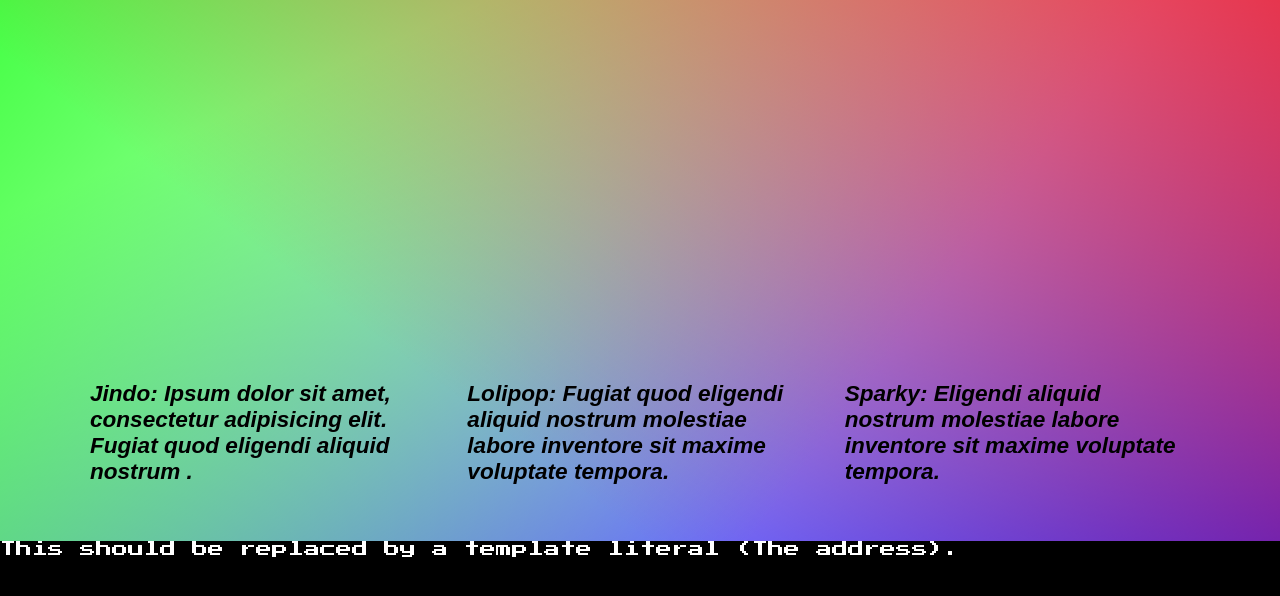
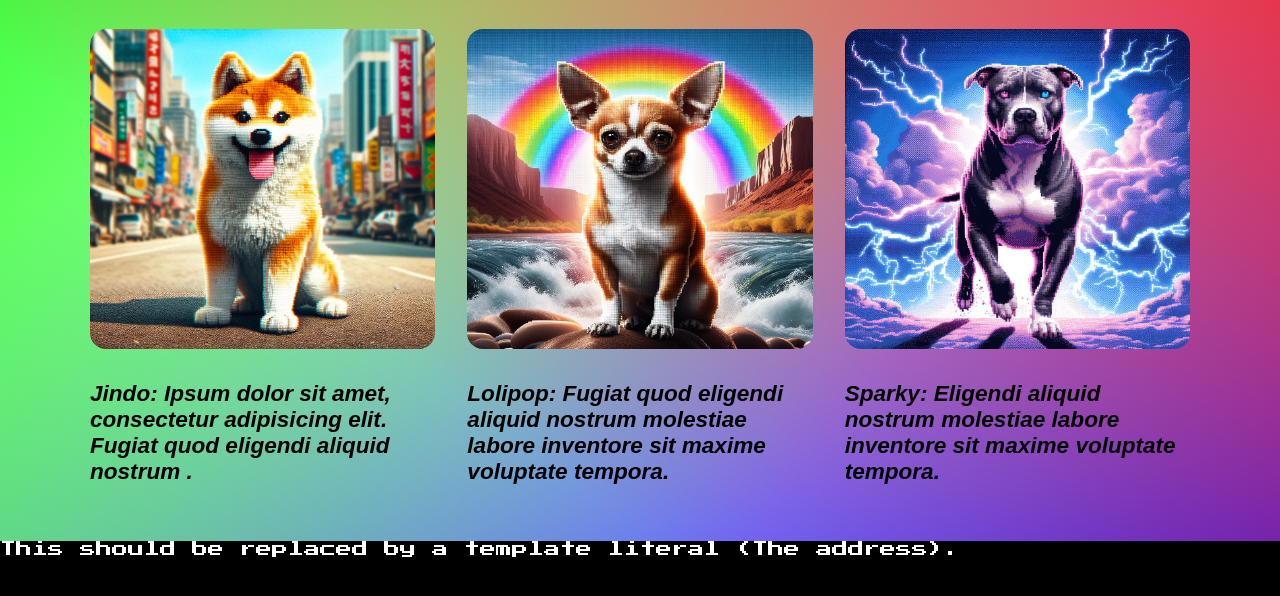
Before and after one commit to tmarc007/Pet_Salon, a plain HTML site: page styles/index.html in a window 1280 px wide. Shown: the part 234-830 px from the top of the page. Drawn offline with Linux system fonts and the light colour scheme; a web font is replaced by a local one.

Commit message:
Pet Salon_104.1v2

```diff
--- a/styles/index.html
+++ b/styles/index.html
@@ -34,15 +34,15 @@
             </div>
             <div class="welcome-section">
                 <div class="welcome-card">
-                    <img src="./img/Jindo.jpeg" alt="">
+                    <img src="/img/Jindo.jpeg" alt="">
                     <h5 class="text-welcome">Jindo: Ipsum dolor sit amet, consectetur adipisicing elit. Fugiat quod eligendi aliquid nostrum .</h5>
                 </div>
                 <div class="welcome-card">
-                    <img src="./img/Lolipop.jpeg" alt="">
+                    <img src="/img/Lolipop.jpeg" alt="">
                     <h5>Lolipop: Fugiat quod eligendi aliquid nostrum molestiae labore inventore sit maxime voluptate tempora.</h5>
                 </div>
                 <div class="welcome-card">
-                    <img src="./img/Sparky.jpeg" alt="">
+                    <img src="/img/Sparky.jpeg" alt="">
                     <h5>Sparky: Eligendi aliquid nostrum molestiae labore inventore sit maxime voluptate tempora.</h5>
                 </div>
             </div>
@@ -56,6 +56,6 @@
         <p class="header-info" id="info2">This should be replaced by a template literal (The address).</p>
     </footer>
 
-    <script src="./scripts/register.js" defer></script>
+    <script src="/scripts/register.js" defer></script>
 </body>
 </html>
```
Also changed, not shown: styles/register.html (+1 -1 lines).
